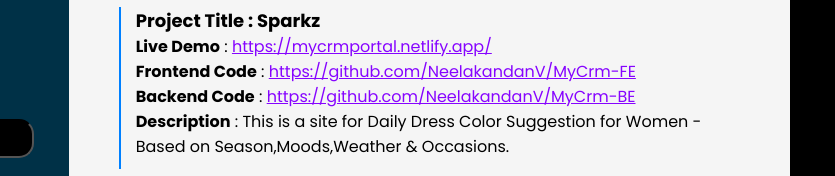
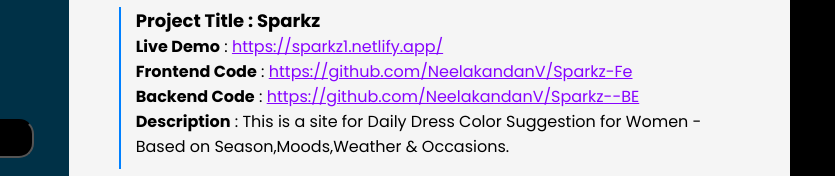
Before and after one commit to NeelakandanV/Resume, a plain HTML site: page index.html in a window 1280 px wide. Shown: the part 478-654 px from the top of the page, 445-1280 px from the left. Drawn offline with Linux system fonts and the light colour scheme.

Commit message:
Project Updated

```diff
--- a/index.html
+++ b/index.html
@@ -111,9 +111,9 @@
                     <ul>
                         <li>
                             <h4>Project Title :   Sparkz</h4>
-                            <p><b>Live Demo</b> : <a href="https://sparkz1.netlify.app/" target="_blank">https://mycrmportal.netlify.app/</a></p>
-                            <p><b>Frontend Code</b> : <a href="https://github.com/NeelakandanV/Sparkz-Fe" target="_blank">https://github.com/NeelakandanV/MyCrm-FE</a></p>
-                            <p><b>Backend Code</b> : <a href="https://github.com/NeelakandanV/Sparkz--BE" target="_blank">https://github.com/NeelakandanV/MyCrm-BE</a></p>
+                            <p><b>Live Demo</b> : <a href="https://sparkz1.netlify.app/" target="_blank">https://sparkz1.netlify.app/</a></p>
+                            <p><b>Frontend Code</b> : <a href="https://github.com/NeelakandanV/Sparkz-Fe" target="_blank">https://github.com/NeelakandanV/Sparkz-Fe</a></p>
+                            <p><b>Backend Code</b> : <a href="https://github.com/NeelakandanV/Sparkz--BE" target="_blank">https://github.com/NeelakandanV/Sparkz--BE</a></p>
                             <p><b>Description</b> : This is a site for Daily Dress Color Suggestion for Women - Based on Season,Moods,Weather & Occasions.</p>
                         </li>
                         <li>
```
